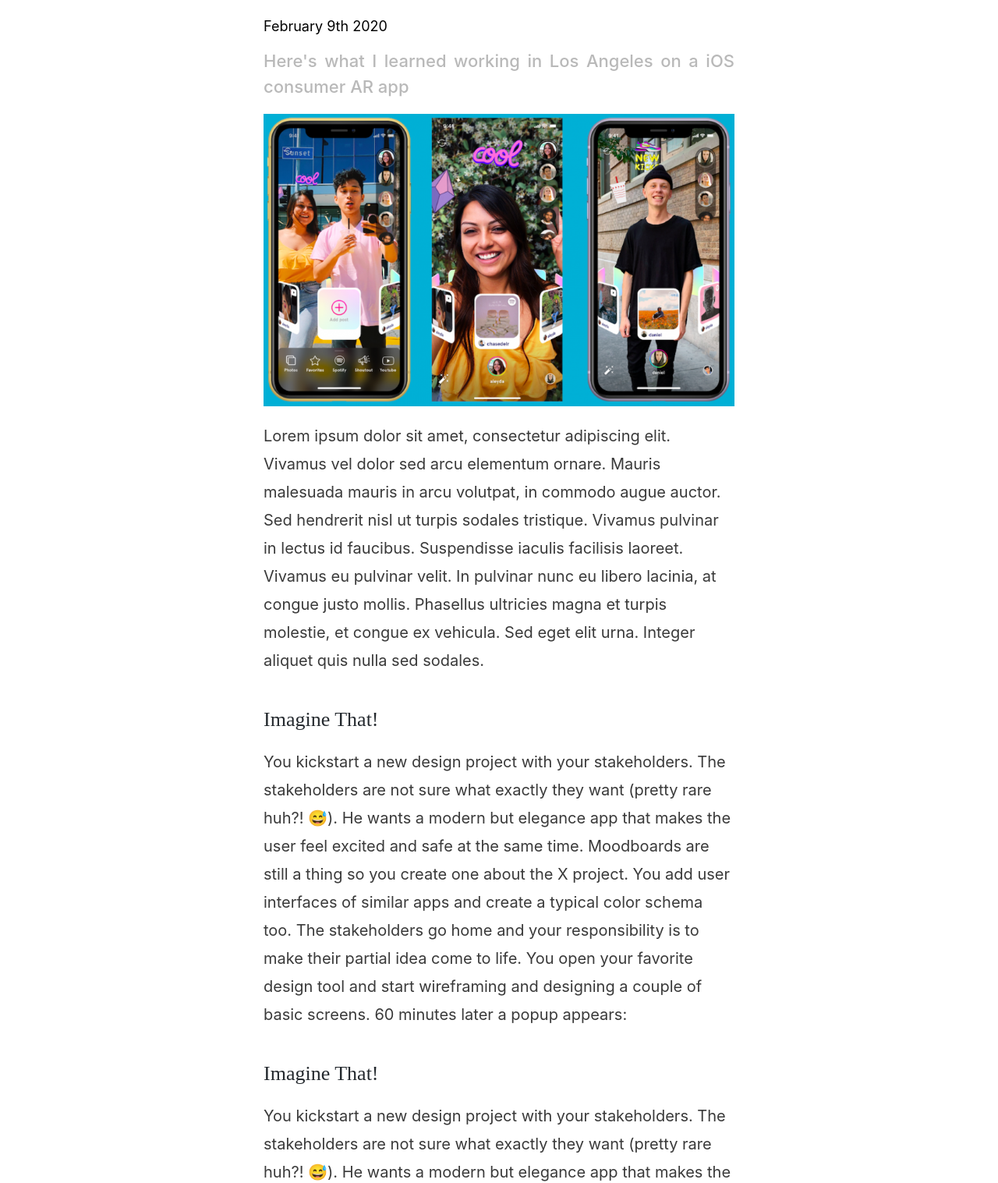
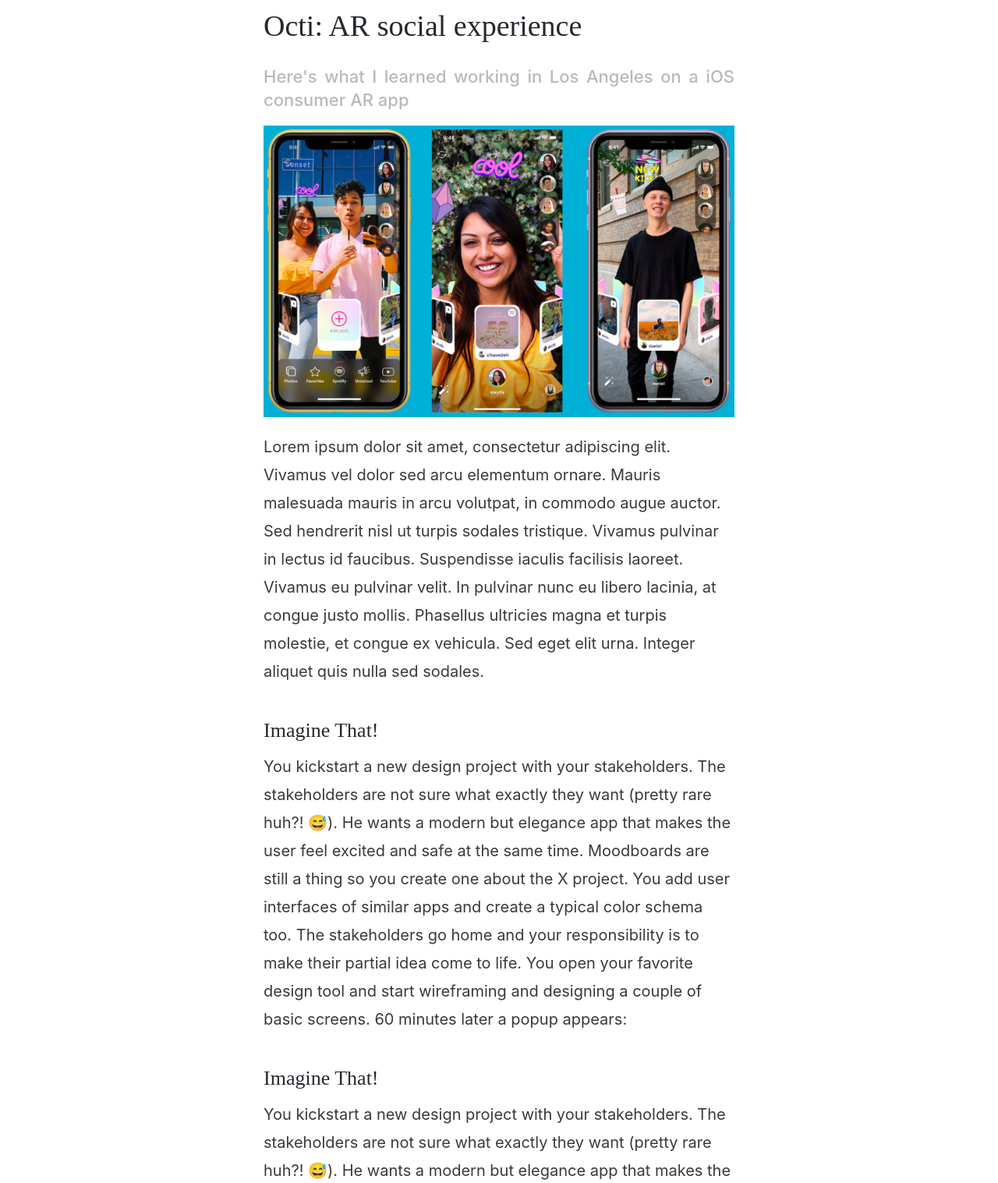
Before and after one commit to rweilg/responsive-react-template, a Gatsby site: page /octi in a window 1280 px wide. Shown: the part 84-1601 px from the top of the page at 78% size. Built offline with nearby package versions, Linux system fonts and the light colour scheme; Gatsby itself is replaced by a stand-in of ours; a web font is replaced by a local one.

Commit message:
removing lines of css

```diff
--- a/src/pages/index.js
+++ b/src/pages/index.js
@@ -17,7 +17,7 @@
       <MenuMobile />
     </div>
     <div className="page-content" id="page-content">
-      <div className="main-text" style={{ marginTop: "12%" }}>
+      <div className="main-text" style={{ marginTop: "10%" }}>
         <p style={{ lineHeight: "36px", marginBottom: "60px" }} id="about">
           I am a computer science student, product designer, developer and
           full-time learner. I believe in bridging engineering with user
--- a/src/pages/octi.js
+++ b/src/pages/octi.js
@@ -9,16 +9,15 @@
 
 const Octi = () => (
   <div>
-        <Helmet>
+    <Helmet>
       <meta charSet="utf-8" />
       <title>{"Rodrigo Weilg | Octi AR"}</title>
     </Helmet>
     <Header />
     <MenuMobile />
-    <div className="page-content">
+    <div className="page-content" style={{marginTop: "68px"}}>
       <div className="main-text">
         <h1>Octi: AR social experience</h1>
-        <h3>February 9th 2020</h3>
         <h2>
           Here's what I learned working in Los Angeles on a iOS consumer AR app
         </h2>
--- a/src/styles/styles.scss
+++ b/src/styles/styles.scss
@@ -29,7 +29,7 @@
   font-weight: 500;
   color: #b9b9b9;
   font-size: 22px;
-  line-height: 33px;
+  line-height: 30px;
   text-align: justify;
 }
 
@@ -45,7 +45,7 @@
   font-weight: 400;
   font-size: 26px;
   margin-top: 40px;
-  margin-bottom: 18px;
+  margin-bottom: 10px;
   color: #24292e;
 }
 
@@ -463,8 +463,6 @@
   .page-content {
     display: grid;
     grid-template-columns: 7% 43% 43% 7%;
-    margin-top: 7%;
-    margin-top: 60px;
   }
   .main-text {
     grid-column: 2/4;
```
